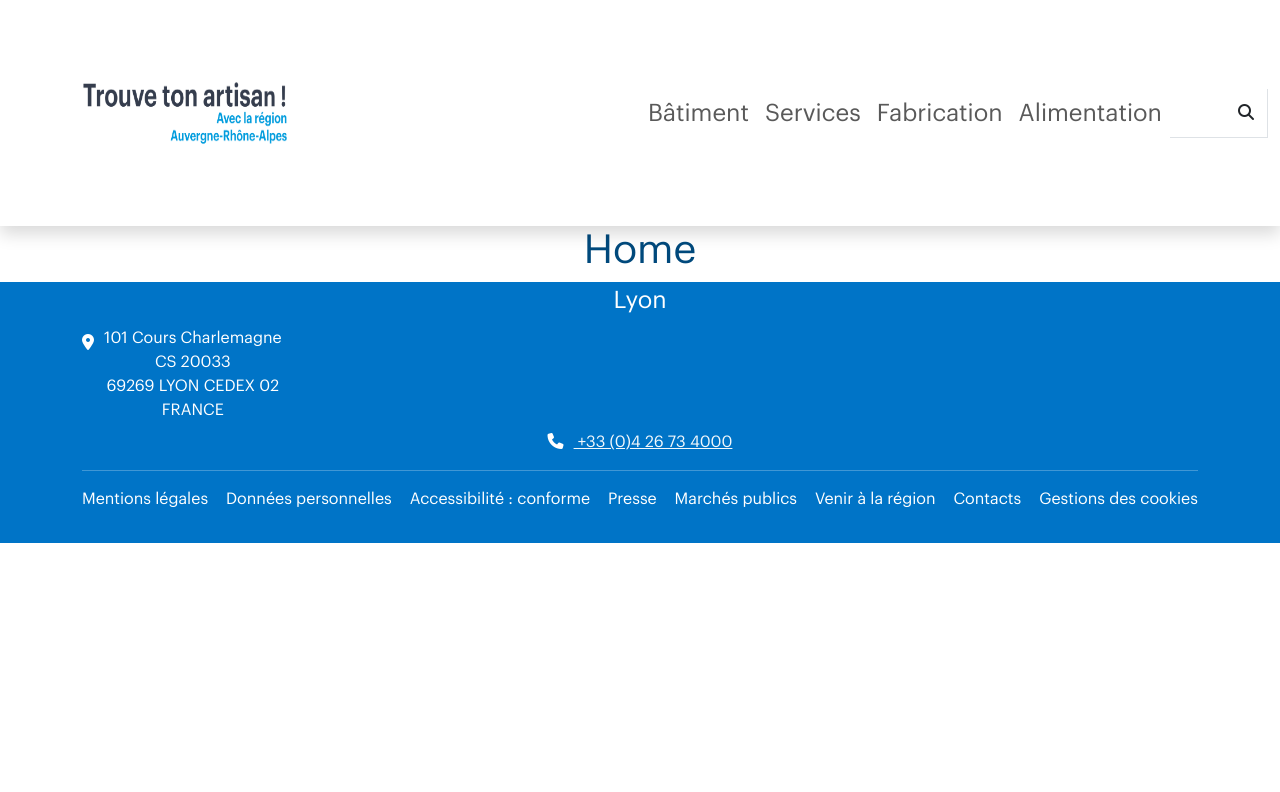
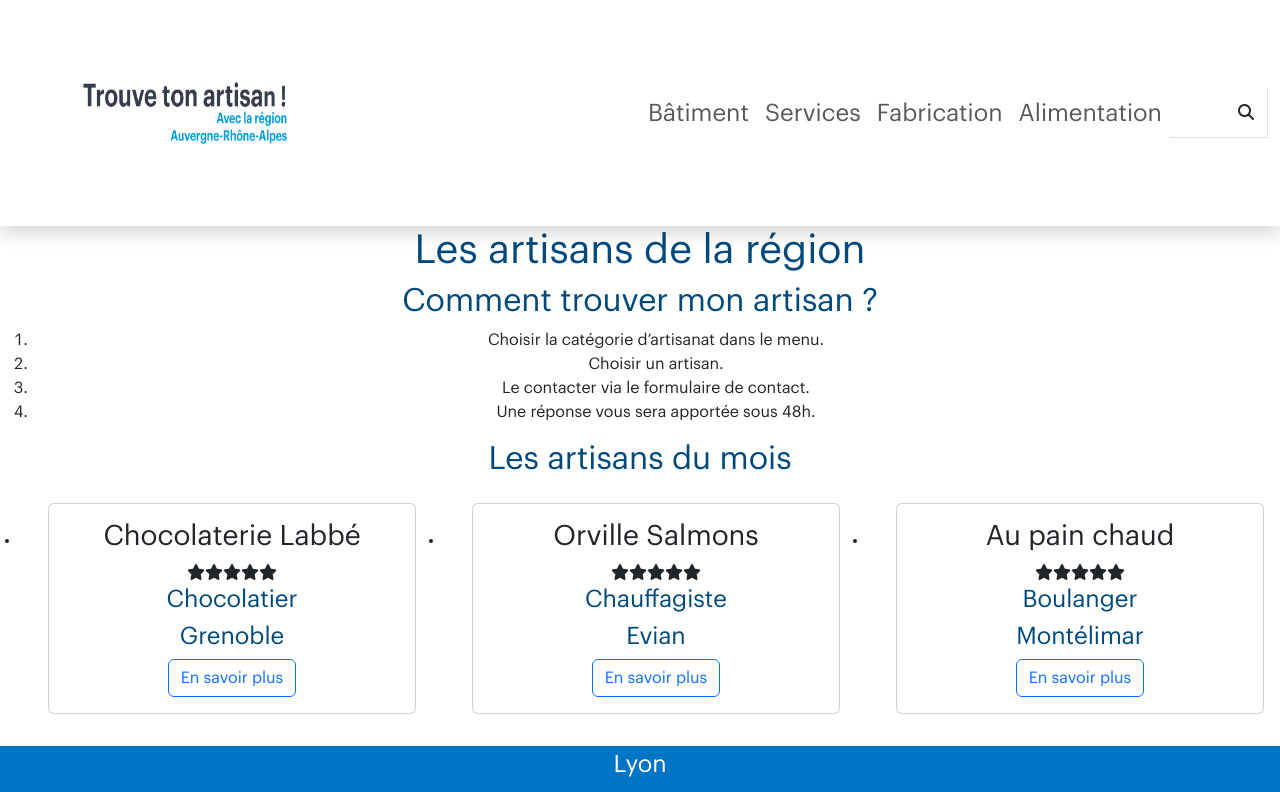
Before and after one commit to NikoNiiOS/trouve-ton-artisan, a React (Create React App) app: page / in a window 1280 px wide. Shown: the top 792 px of the page. Built offline with nearby package versions, Linux system fonts and the light colour scheme.

Commit message:
Home page
formating json file,
creating home page

```diff
--- a/src/App.js
+++ b/src/App.js
@@ -1,14 +1,21 @@
 import { useState } from "react";
 import { Routes, Route } from "react-router-dom";
-import Footer from './components/Footer';
-import Header from './components/Header';
-import Home from './pages/Home';
-import './App.css';
+import Footer from "./components/Footer";
+import Header from "./components/Header";
+import Home from "./pages/Home";
+import data from "./data/datas.json";
+import "./App.css";
 
 function App() {
+
+  const [searchTerm, setSearchTerm] = useState("");
+  const handleSearch = (term) => {
+    setSearchTerm(term);
+  };
+
   return (
     <div className="App">
-      <Header/>
+      <Header onSearch={handleSearch}/>
       <Routes>
         <Route path="/" element={<Home />} />
       </Routes>
--- a/src/components/CardArtisan.jsx
+++ b/src/components/CardArtisan.jsx
@@ -1,12 +1,31 @@
 import React from "react";
+import { Link } from "react-router-dom";
+import Rating from "../components/Rating";
 import "../styles/card_artisan.css";
 
-function CardArtisan(){
-    return(
-        <div>
-            <h1>CardArtisan</h1>
+function CardArtisan(props) {
+  return (
+    <li className="col-lg-4 col-md-6" key={props.id}>
+      <div className="card m-3">
+        <div className="card-body">
+          <h3 className="card-title text-center">{props.name}</h3>
+          <div className="text-center">
+            <Rating note={props.note} />
+          </div>
+          <h4 className="card-text text-center">{props.specialty}</h4>
+          <h4 className="card-text text-center">{props.location}</h4>
+          <div className="text-center">
+            <Link
+              to={`/details/${props.id}`}
+              className="btn btn-outline-primary"
+            >
+              {props.btn}
+            </Link>
+          </div>
         </div>
-    );
+      </div>
+    </li>
+  );
 }
 
 export default CardArtisan;
--- a/src/components/Rating.jsx
+++ b/src/components/Rating.jsx
@@ -1,12 +1,25 @@
 import React from "react";
 import "../styles/rating.css";
 
-function Rating(){
-    return(
-        <div>
-            <h1>Rating</h1>
-        </div>
-    );
+function Rating({ note }) {
+  const fullStars = Array(5).fill(<i className="fa-solid fa-star"></i>);
+  const emptyStars = Array(5).fill(<i className="fa-regular fa-star"></i>);
+
+  const parsedNote = parseFloat(note);
+
+  const fullStarsCount = fullStars.slice(5 - Math.round(parsedNote));
+  const emptyStarsCount = emptyStars.slice(Math.round(parsedNote));
+
+  return (
+    <div className="stars">
+      {fullStarsCount.map((fullStarsCount, index) => (
+        <span key={index}>{fullStarsCount}</span>
+      ))}
+      {emptyStarsCount.map((emptyStarsCount, index) => (
+        <span key={index}>{emptyStarsCount}</span>
+      ))}
+    </div>
+  );
 }
 
 export default Rating;
--- a/src/pages/Home.jsx
+++ b/src/pages/Home.jsx
@@ -1,12 +1,43 @@
 import React from "react";
+import data from "../data/datas.json";
+import Card from '../components/CardArtisan'
 import "../styles/home.css";
 
-function Home(){
-    return(
-        <div>
-            <h1>Home</h1>
-        </div>
+function Home() {
+  const topArtisans = data.filter((artisan) => artisan.top);
+
+  const artisans = topArtisans.map((artisan) => {
+    return (
+      <Card
+        name={artisan.name}
+        specialty={artisan.specialty}
+        location={artisan.location}
+        btn="En savoir plus"
+        key={artisan.id}
+        id={artisan.id}
+        note={artisan.note}
+      />
     );
+  });
+
+  return (
+    <section className="page">
+      <h1>Les artisans de la région</h1>
+      <div className="sep1"></div>
+      <div>
+        <h2>Comment trouver mon artisan ?</h2>
+        <ol>
+          <li>Choisir la catégorie d’artisanat dans le menu.</li>
+          <li>Choisir un artisan.</li>
+          <li>Le contacter via le formulaire de contact.</li>
+          <li>Une réponse vous sera apportée sous 48h.</li>
+        </ol>
+      </div>
+      <div className="sep2"></div>
+      <h2>Les artisans du mois</h2>
+      <ul className="row list-card">{artisans}</ul>
+    </section>
+  );
 }
 
 export default Home;
```
Also changed, not shown: src/data/datas.json (+52 -52 lines).
